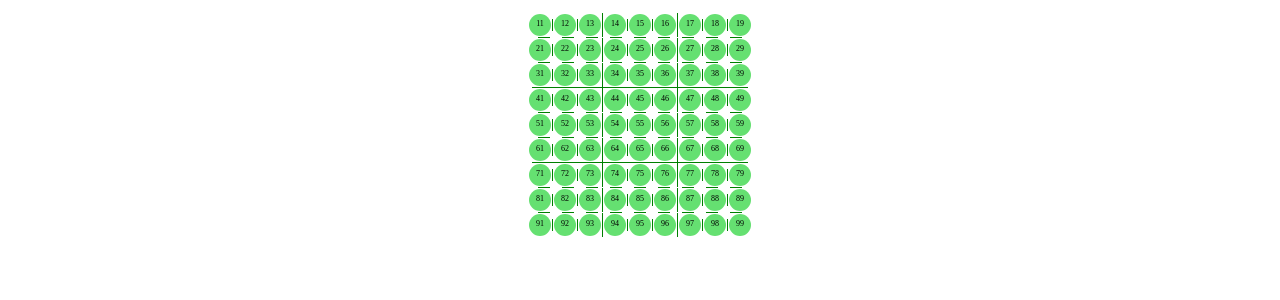
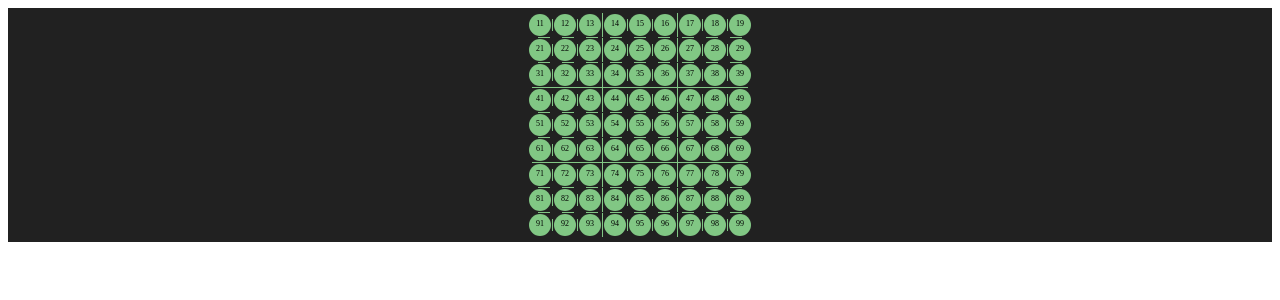
Before and after one commit to JohYoshida/Sudokube, a React (Create React App) app: page / in a window 1280 px wide. Shown: the top 300 px of the page. Built offline with nearby package versions, Linux system fonts and the light colour scheme.

Commit message:
Separated styles into several partials

```diff
--- /dev/null
+++ b/src/styles/Cell.scss
@@ -0,0 +1,12 @@
+@import "Colors";
+
+.Cell {
+  align-self: center;
+  height: 12px;
+  width: 12px;
+  padding: 5px;
+  margin: 1px;
+  font-size: 8px;
+  border-radius: 12px;
+  background-color: $green;
+}
--- /dev/null
+++ b/src/styles/Colors.scss
@@ -0,0 +1,2 @@
+$green: #81C784;
+$darkGrey: #212121;
--- /dev/null
+++ b/src/styles/Divider.scss
@@ -0,0 +1,25 @@
+@import "Colors";
+
+.Divider {
+  background-color: $green;
+}
+.vertical {
+  height: 12px;
+  width: 1px;
+  margin-top: 6px;
+  margin-bottom: 6px;
+}
+.vertical_em {
+  height: 24px;
+  width: 1px;
+}
+.horizontal {
+  height: 1px;
+  width: 12px;
+  margin-left: 6px;
+  margin-right: 6px;
+}
+.horizontal_em {
+  height: 1px;
+  width: 24px;
+}
--- a/src/styles/main.css
+++ b/src/styles/main.css
@@ -1,19 +1,3 @@
-.App {
-  display: flex;
-  flex-direction: column;
-  text-align: center;
-}
-.App .Board {
-  display: flex;
-  margin: 5px;
-  justify-content: center;
-  flex-direction: column;
-}
-.App .Board .row {
-  display: flex;
-  justify-content: center;
-}
-
 .Cell {
   align-self: center;
   height: 12px;
@@ -22,11 +6,11 @@
   margin: 1px;
   font-size: 8px;
   border-radius: 12px;
-  background-color: #65e071;
+  background-color: #81C784;
 }
 
 .Divider {
-  background-color: green;
+  background-color: #81C784;
 }
 
 .vertical {
@@ -53,4 +37,21 @@
   width: 24px;
 }
 
+.App {
+  display: flex;
+  flex-direction: column;
+  text-align: center;
+  background-color: #212121;
+}
+.App .Board {
+  display: flex;
+  margin: 5px;
+  justify-content: center;
+  flex-direction: column;
+}
+.App .Board .row {
+  display: flex;
+  justify-content: center;
+}
+
 /*# sourceMappingURL=main.css.map */
--- a/src/styles/main.scss
+++ b/src/styles/main.scss
@@ -1,7 +1,12 @@
+@import "Cell";
+@import "Divider";
+@import "Colors";
+
 .App {
   display: flex;
   flex-direction: column;
   text-align: center;
+  background-color: $darkGrey;
   .Board {
     display: flex;
     margin: 5px;
@@ -13,38 +18,3 @@
     }
   }
 }
-
-.Cell {
-  align-self: center;
-  height: 12px;
-  width: 12px;
-  padding: 5px;
-  margin: 1px;
-  font-size: 8px;
-  border-radius: 12px;
-  background-color: rgba(101, 224, 113, 100);
-}
-
-.Divider {
-  background-color: green;
-}
-.vertical {
-  height: 12px;
-  width: 1px;
-  margin-top: 6px;
-  margin-bottom: 6px;
-}
-.vertical_em {
-  height: 24px;
-  width: 1px;
-}
-.horizontal {
-  height: 1px;
-  width: 12px;
-  margin-left: 6px;
-  margin-right: 6px;
-}
-.horizontal_em {
-  height: 1px;
-  width: 24px;
-}
```
Also changed, not shown: 1 other file (tests, documents, lock files or other folders).
